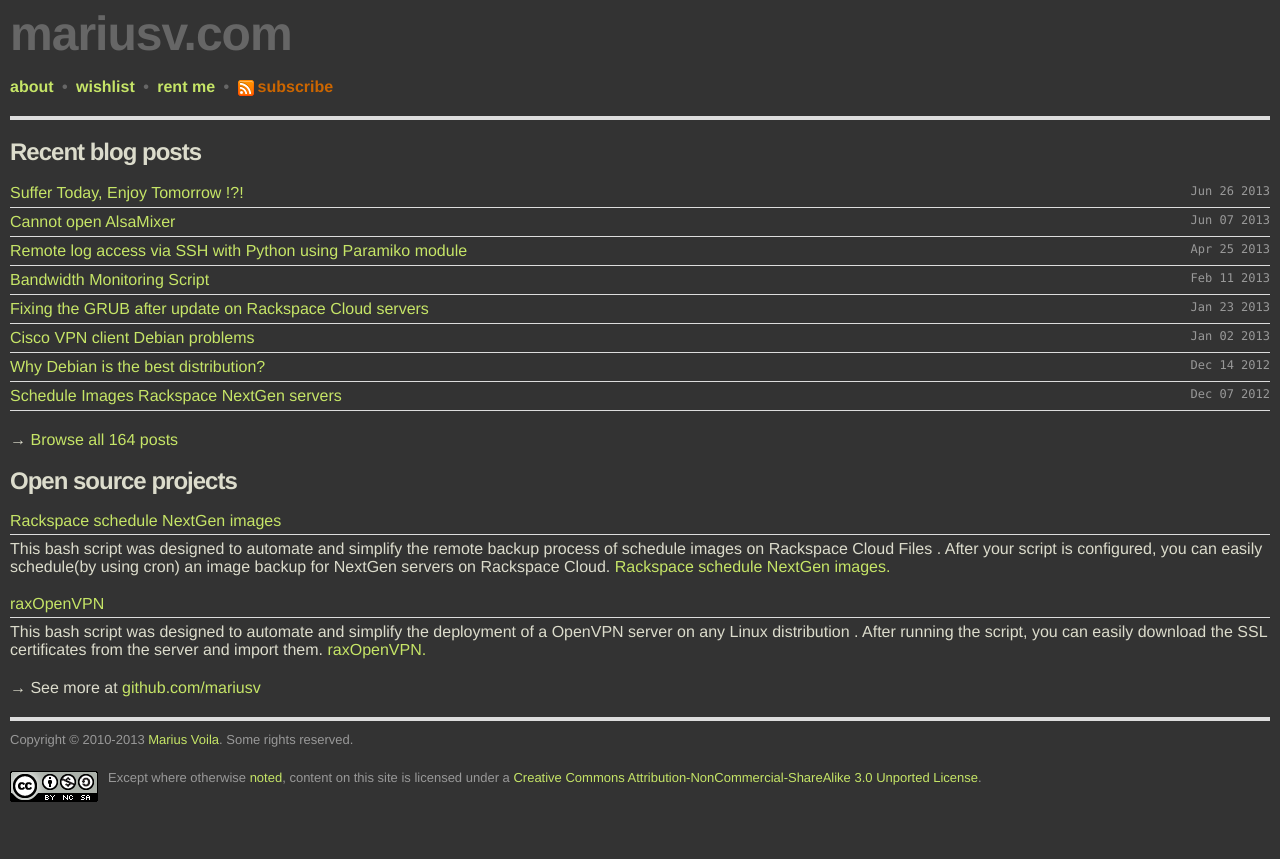
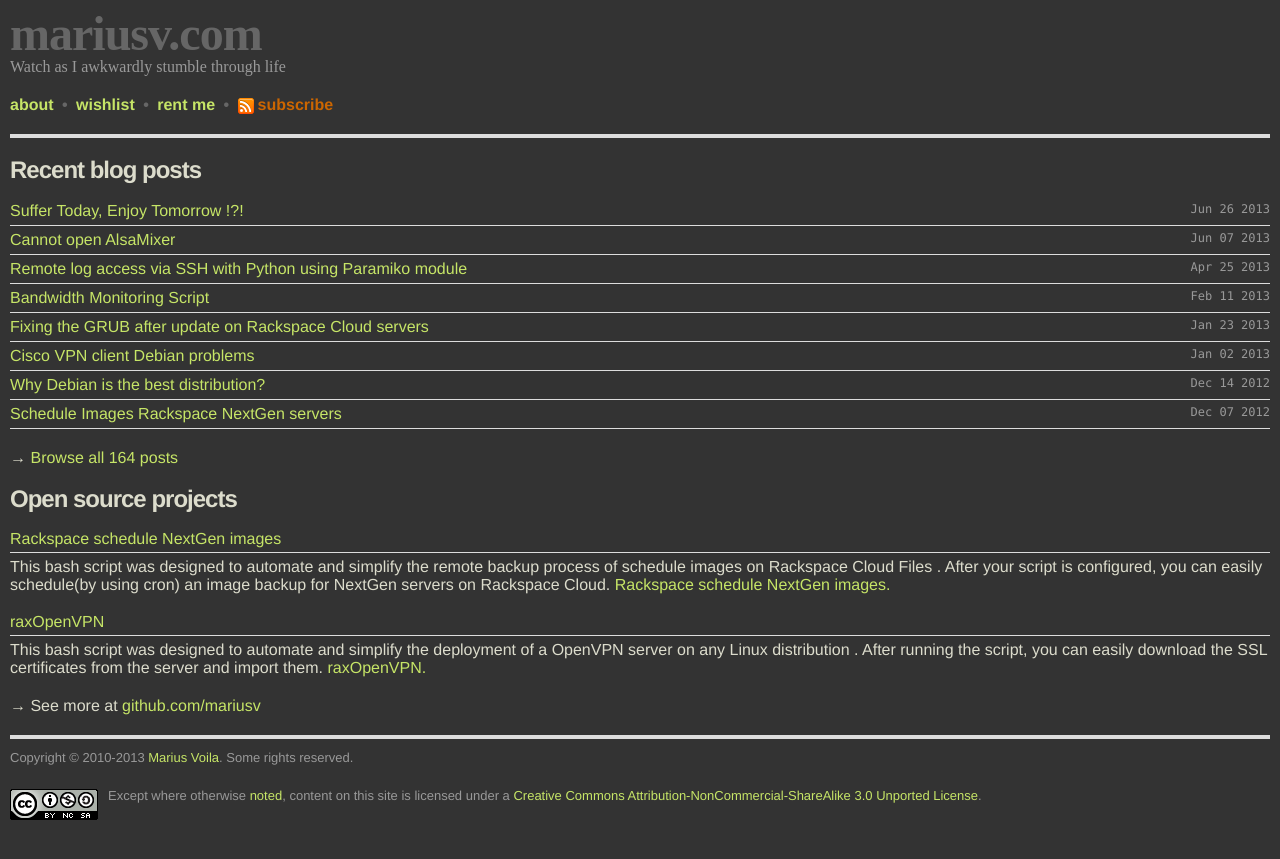
Before and after one commit to mariusv/mariusv.com, a Jekyll site: the page built from index.html, in a window 1280 px wide. Shown: the top 859 px of the page. Built offline with Jekyll 4.4.1, drawn with Linux system fonts in a browser that asks for light colours; some web fonts are replaced; Markdown is read by kramdown in place of the engine named in the settings.

Commit message:
small changnges in headers

```diff
--- a/_config.yml
+++ b/_config.yml
@@ -2,6 +2,7 @@
 pygments: true
 permalink: /:title
 title: mariusv.com
+desc: Watch as I awkwardly stumble through life
 url: http://mariusv.com
 subscribe: http://feeds.feedburner.com/mariusv
 exclude: [ README.md ]
--- a/_layouts/default.html
+++ b/_layouts/default.html
@@ -18,6 +18,7 @@
 <body>
 <header>
 <h1><a href="/">{{ site.title }}</a></h1>
+<div id="sub-title">{{site.desc}}</div>
 <nav>
 <a href="/about.html" title="About me">about</a> &bull;
 <a href="/wish.html" title="Wishlist">wishlist</a> &bull;
--- a/css/main.css
+++ b/css/main.css
@@ -119,6 +119,7 @@
 }
 body > header > h1 a {
     color: #666;
+    font-family:Raleway;
 }
 body > header > h1 a:hover {
     color: #333;
@@ -139,6 +140,19 @@
 body > header > nav > a {
     display: inline-block;
     margin: 0 6px;
+}
+
+@font-face {
+    font-family: 'Raleway';
+    font-style: normal;
+    font-weight: 400;
+    src: local("Raleway"), url(http://themes.googleusercontent.com/static/fonts/raleway/v6/IczWvq5y_Cwwv_rBjOtT0w.woff) format("woff");
+}
+
+#sub-title {
+  color:#999999;
+  font-family:Raleway;
+  font-size:16px;
 }
 #subscribe-link {
     background: url('/resources/default.png') no-repeat left 2px;
```
